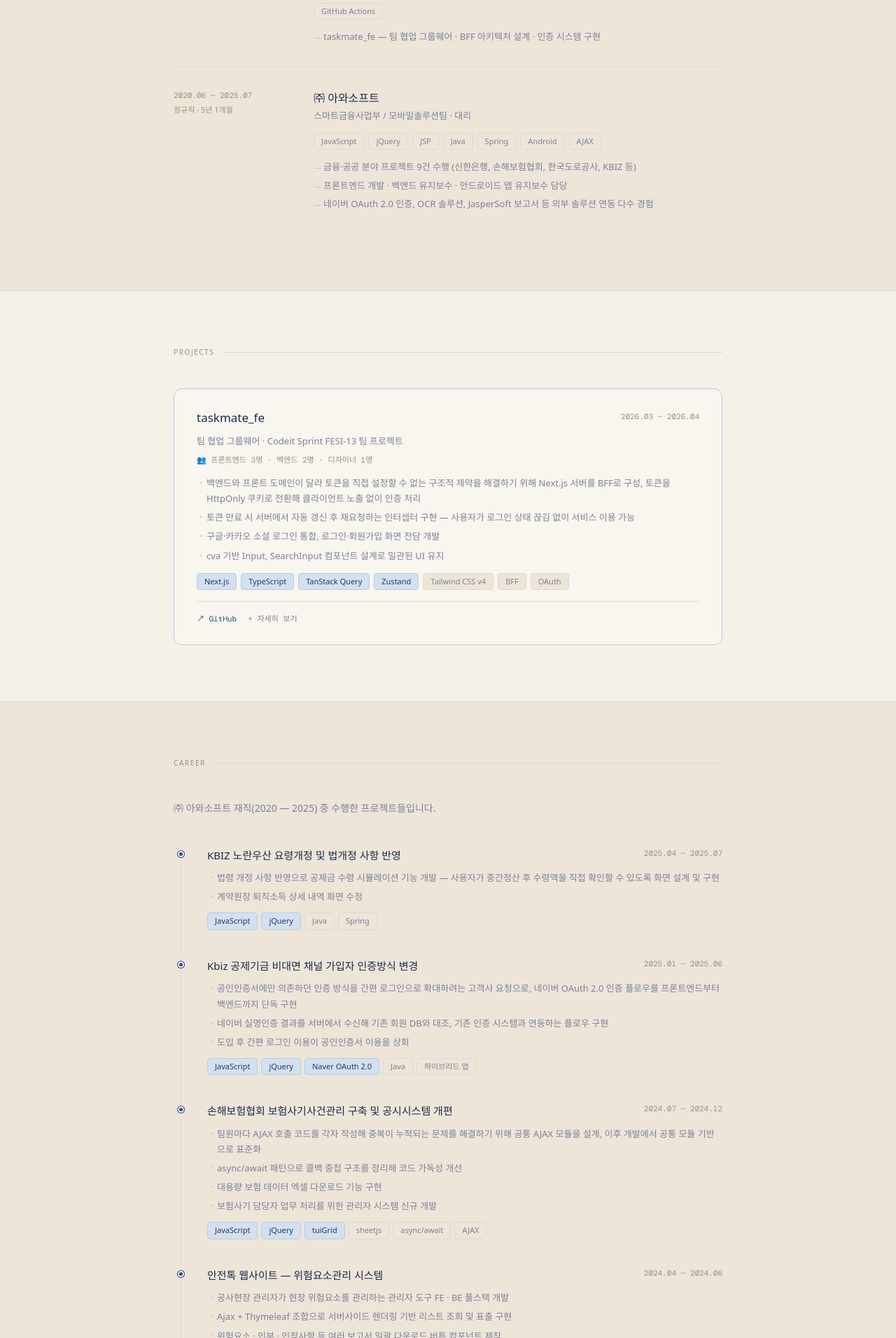
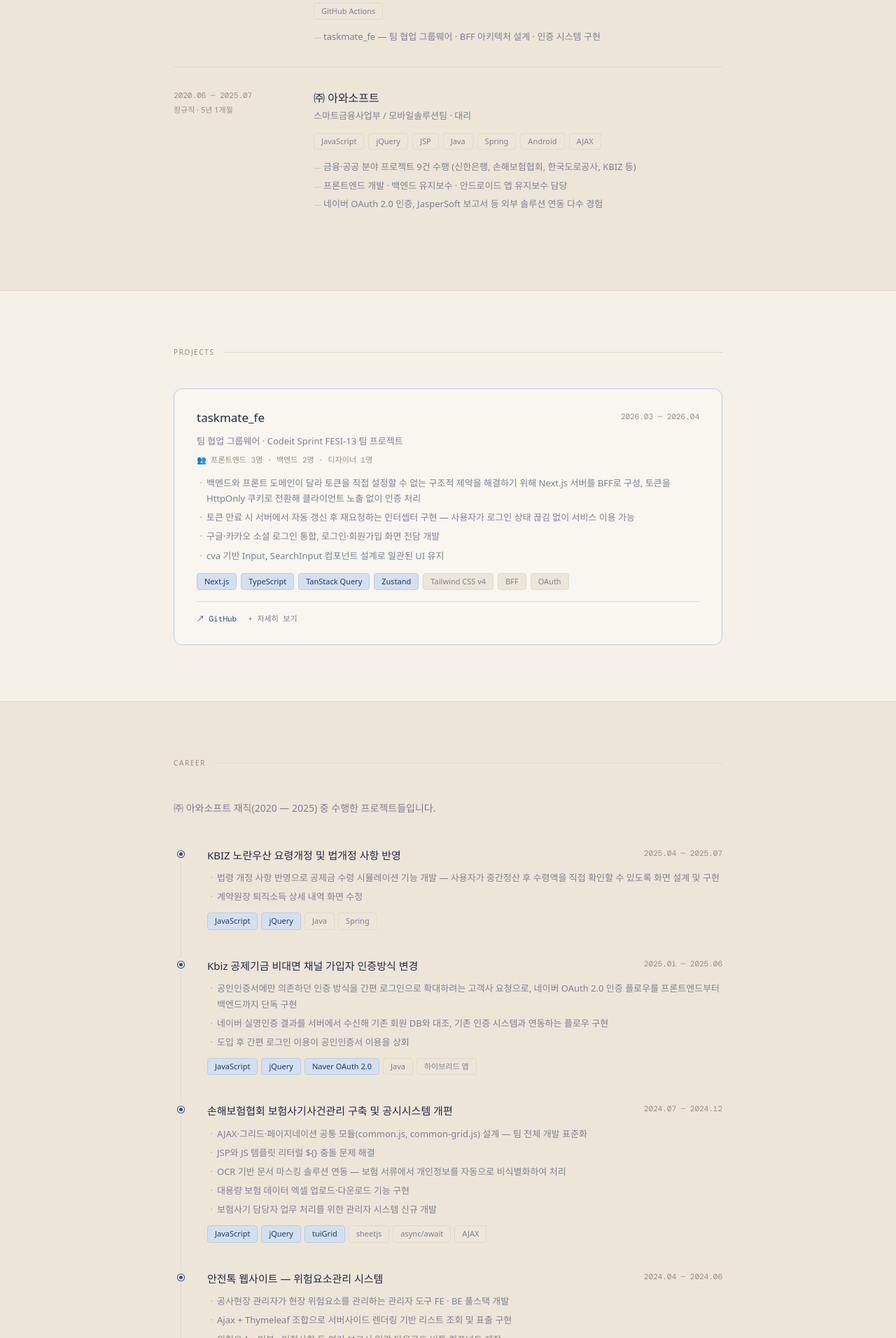
Before and after one commit to zaenny/portfolio, a Next.js app: page / in a window 1280 px wide. Shown: the part 1278-3190 px from the top of the page at 70% size. Built offline with nearby package versions, Linux system fonts and the light colour scheme; a web font is replaced by a local one.

Commit message:
refactor: 포트폴리오 3차 콘텐츠 개선

```diff
--- a/src/components/sections/Experience.tsx
+++ b/src/components/sections/Experience.tsx
@@ -100,7 +100,7 @@ export default function Experience() {
                 {[
                   "금융·공공 분야 프로젝트 9건 수행 (신한은행, 손해보험협회, 한국도로공사, KBIZ 등)",
                   "프론트엔드 개발 · 백엔드 유지보수 · 안드로이드 앱 유지보수 담당",
-                  "네이버 OAuth 2.0 인증, OCR 솔루션, JasperSoft 보고서 등 외부 솔루션 연동 다수 경험",
+                  "네이버 OAuth 2.0 인증, JasperSoft 보고서 등 외부 솔루션 연동 다수 경험",
                 ].map((bullet) => (
                   <p
                     key={bullet}
--- a/src/data/siProjects.ts
+++ b/src/data/siProjects.ts
@@ -29,9 +29,10 @@ export const siProjects = [
     name: "손해보험협회 보험사기사건관리 구축 및 공시시스템 개편",
     period: "2024.07 — 2024.12",
     bullets: [
-      "팀원마다 AJAX 호출 코드를 각자 작성해 중복이 누적되는 문제를 해결하기 위해 공통 AJAX 모듈을 설계, 이후 개발에서 공통 모듈 기반으로 표준화",
-      "async/await 패턴으로 콜백 중첩 구조를 정리해 코드 가독성 개선",
-      "대용량 보험 데이터 엑셀 다운로드 기능 구현",
+      "AJAX·그리드·페이지네이션 공통 모듈(common.js, common-grid.js) 설계 — 팀 전체 개발 표준화",
+      "JSP와 JS 템플릿 리터럴 ${} 충돌 문제 해결",
+      "OCR 기반 문서 마스킹 솔루션 연동 — 보험 서류에서 개인정보를 자동으로 비식별화하여 처리",
+      "대용량 보험 데이터 엑셀 업로드·다운로드 기능 구현",
       "보험사기 담당자 업무 처리를 위한 관리자 시스템 신규 개발",
     ],
     tags: ["JavaScript", "jQuery", "tuiGrid", "sheetjs", "async/await", "AJAX"],
```
